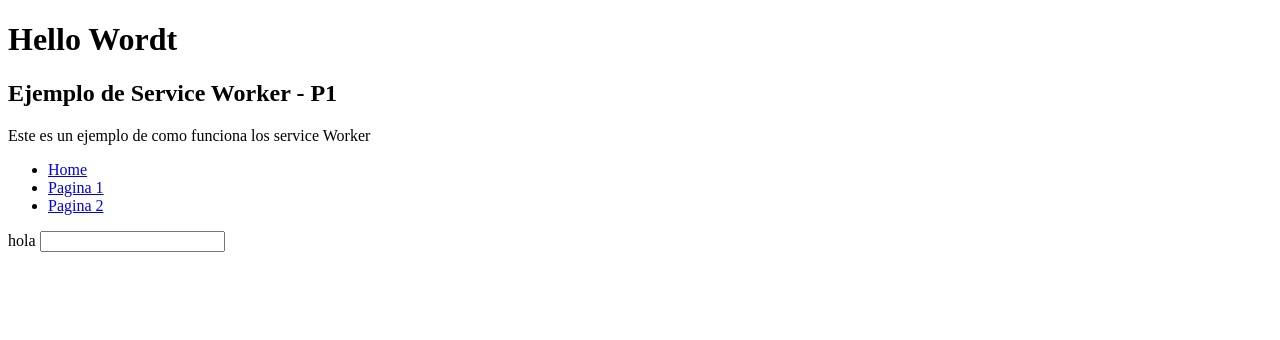
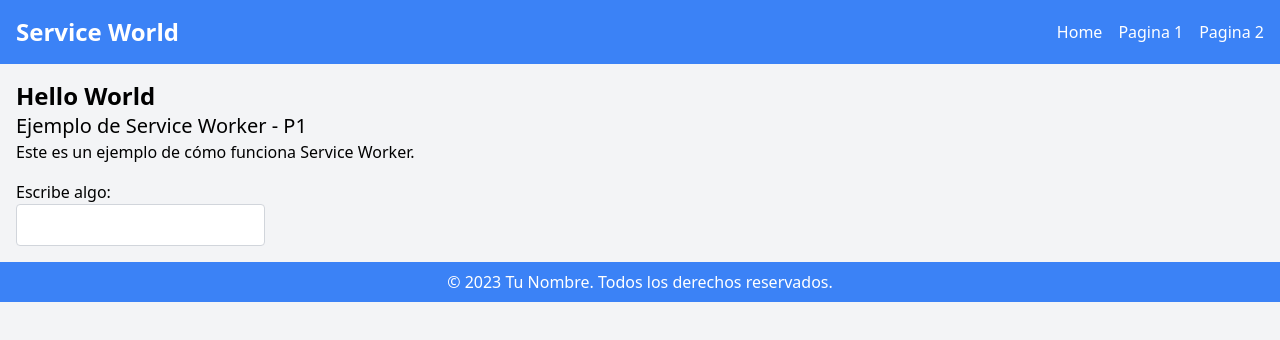
Before and after one commit to LFERDO21/AWP1, a plain HTML site: page AWP1/P1/index.html in a window 1280 px wide. Drawn offline with nearby package versions, Linux system fonts and the light colour scheme.

Commit message:
Update index.html

```diff
--- a/AWP1/P1/index.html
+++ b/AWP1/P1/index.html
@@ -5,22 +5,36 @@
     <meta http-equiv="X-UA-Compatible" content="IE=edge">
     <meta name="viewport" content="width=device-width, initial-scale=1.0">
     <title>Service World</title>
+    <!-- Agrega enlaces a los archivos CSS de Tailwind CSS -->
+    <link href="https://cdn.jsdelivr.net/npm/tailwindcss@2.2.19/dist/tailwind.min.css" rel="stylesheet">
 </head>
-<body>
-    <h1>Hello Wordt</h1>
-    <h2>Ejemplo de Service Worker - P1</h2>
-    <p>Este es un ejemplo de como funciona los service Worker</p>
-    <nav>
-        <ul>
-            <li><a href="index.html">Home</a></li>
-            <li><a href="pagina1.html">Pagina 1</a></li>
-            <li><a href="pagina2.html">Pagina 2</a></li>
-        </ul>
-    </nav>
-    <form action="">
-        <label for="">hola</label>
-        <input type="text">
+<body class="bg-gray-100">
+    <div class="bg-blue-500 p-4">
+        <div class="container mx-auto flex justify-between items-center">
+            <h1 class="text-2xl font-semibold text-white">Service World</h1>
+            <nav>
+                <ul class="flex space-x-4">
+                    <li><a href="index.html" class="text-white">Home</a></li>
+                    <li><a href="pagina1.html" class="text-white">Pagina 1</a></li>
+                    <li><a href="pagina2.html" class="text-white">Pagina 2</a></li>
+                </ul>
+            </nav>
+        </div>
+    </div>
+
+    <h1 class="text-2xl font-semibold mt-4 mx-4">Hello World</h1>
+    <h2 class="text-xl mx-4">Ejemplo de Service Worker - P1</h2>
+    <p class="mx-4">Este es un ejemplo de cómo funciona Service Worker.</p>
+
+    <form class="mx-4 mt-4">
+        <label for="input" class="block">Escribe algo:</label>
+        <input type="text" id="input" class="border border-gray-300 p-2 rounded">
     </form>
+
+    <footer class="bg-blue-500 text-white text-center py-2 mt-4">
+        <p>&copy; 2023 Tu Nombre. Todos los derechos reservados.</p>
+    </footer>
+
     <script src="main.js"></script>
 </body>
 </html>
```
